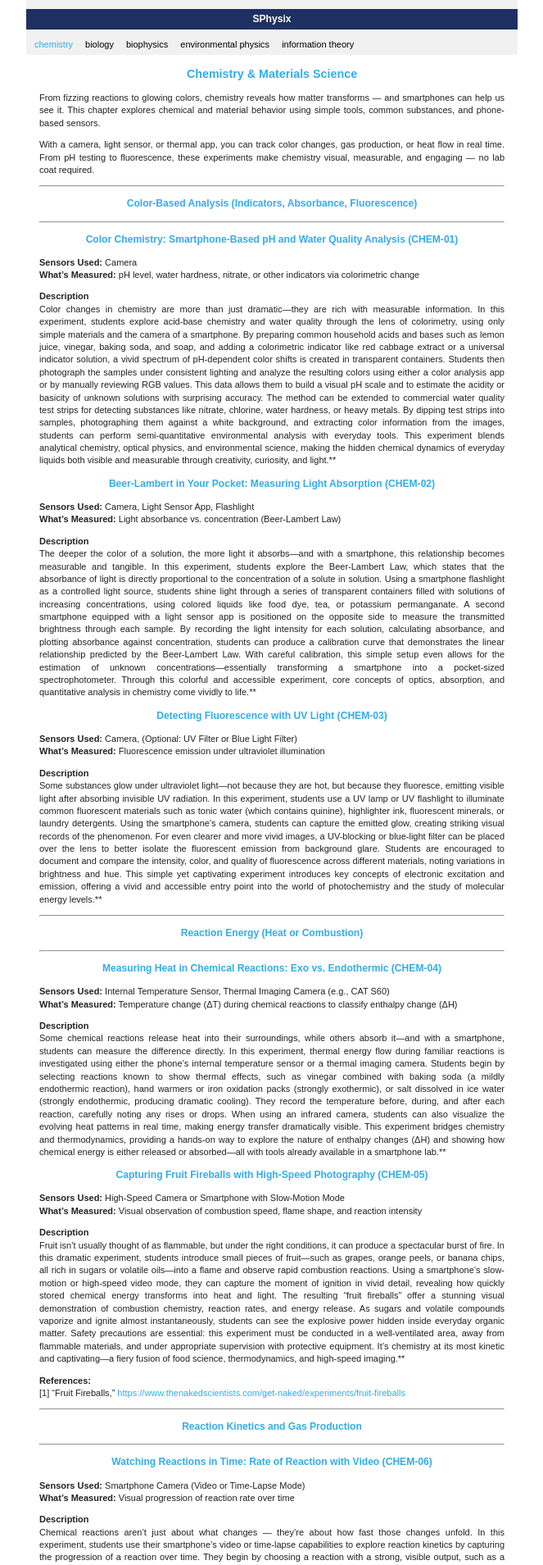
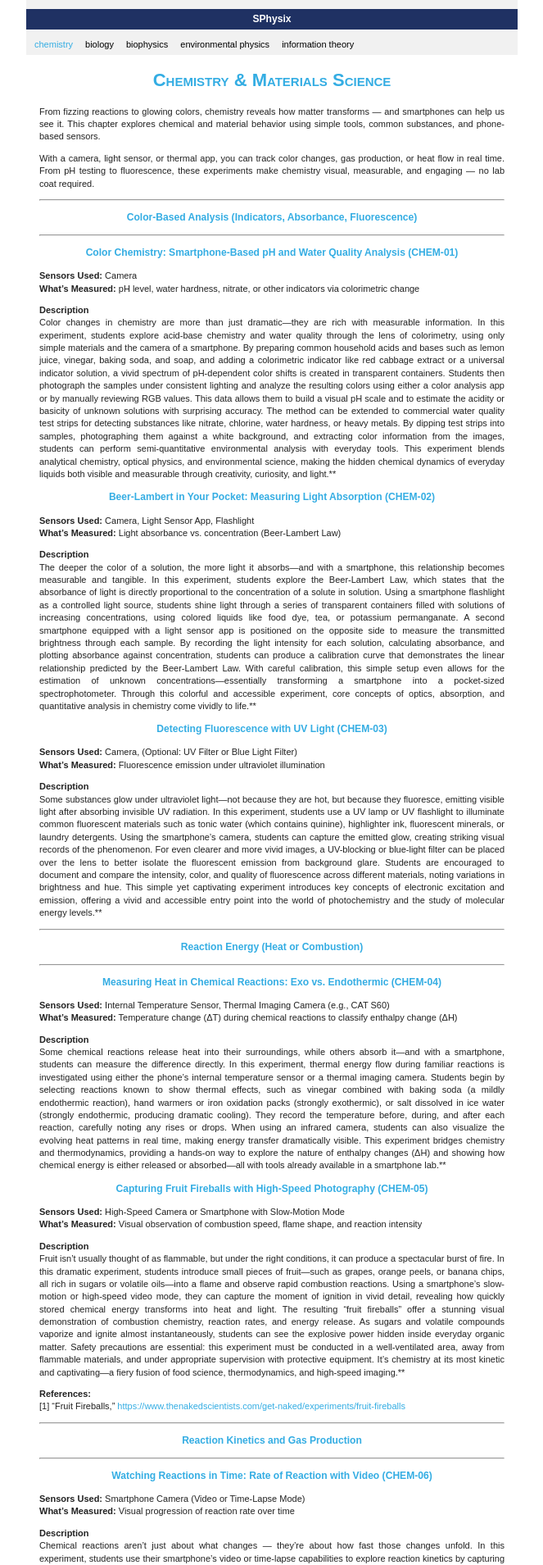
Before and after one commit to rplano/sphysix, a Jekyll site: the page built from chapters/4_1_Chemistry.md, in a window 1280 px wide. Shown: the top 1909 px of the page at 82% size, without its empty margins (308-971 px from the left). Built offline with Jekyll 4.4.1, drawn with Linux system fonts in a browser that asks for light colours.

```diff
--- a/chapters/4_1_Chemistry.md
+++ b/chapters/4_1_Chemistry.md
@@ -3,7 +3,7 @@ layout: default
 title: 4.1 Chemistry & Materials Science
 ---
 
-## Chemistry & Materials Science
+# Chemistry & Materials Science
 
 From fizzing reactions to glowing colors, chemistry reveals how matter transforms — and smartphones can help us see it. This chapter explores chemical and material behavior using simple tools, common substances, and phone-based sensors.
 
```
